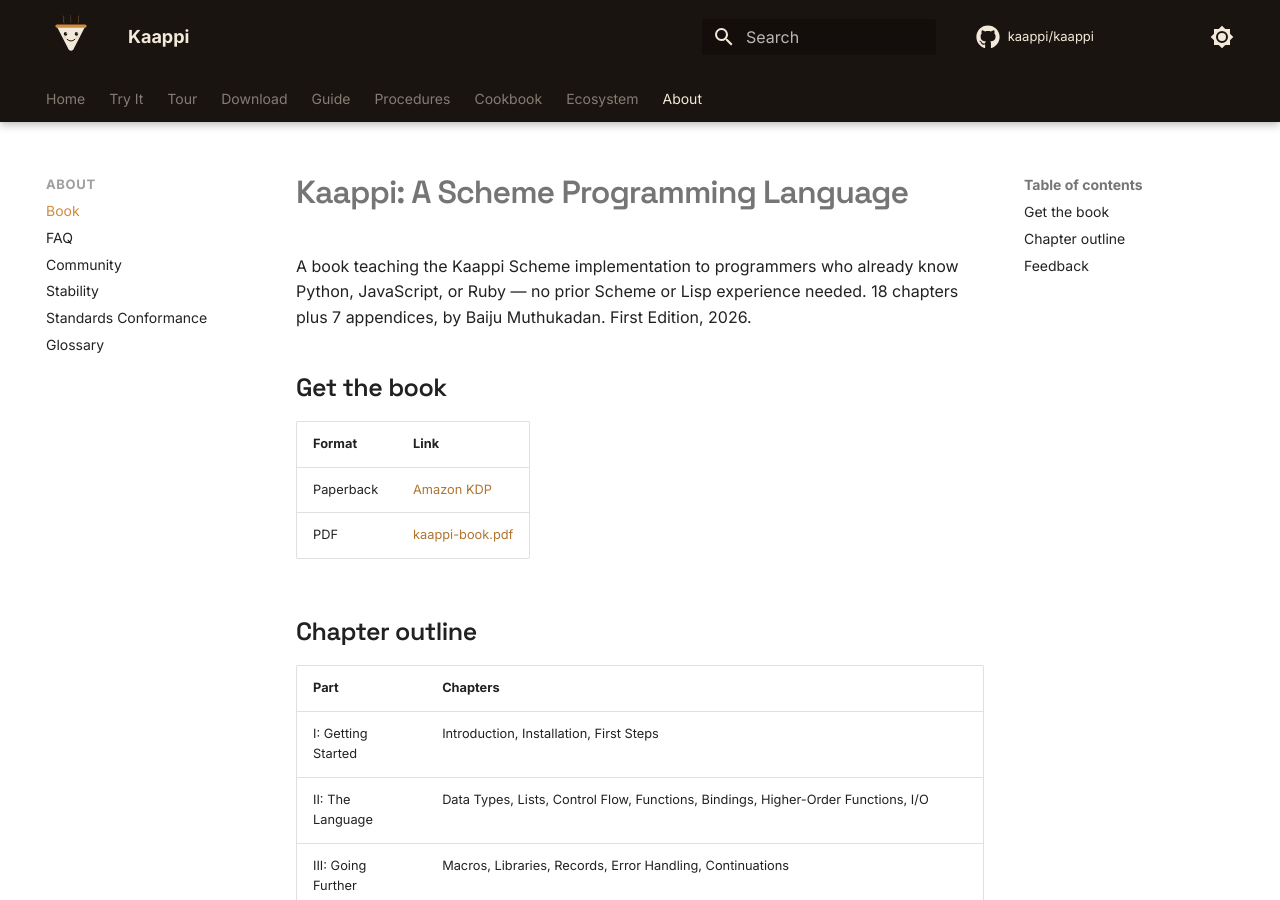
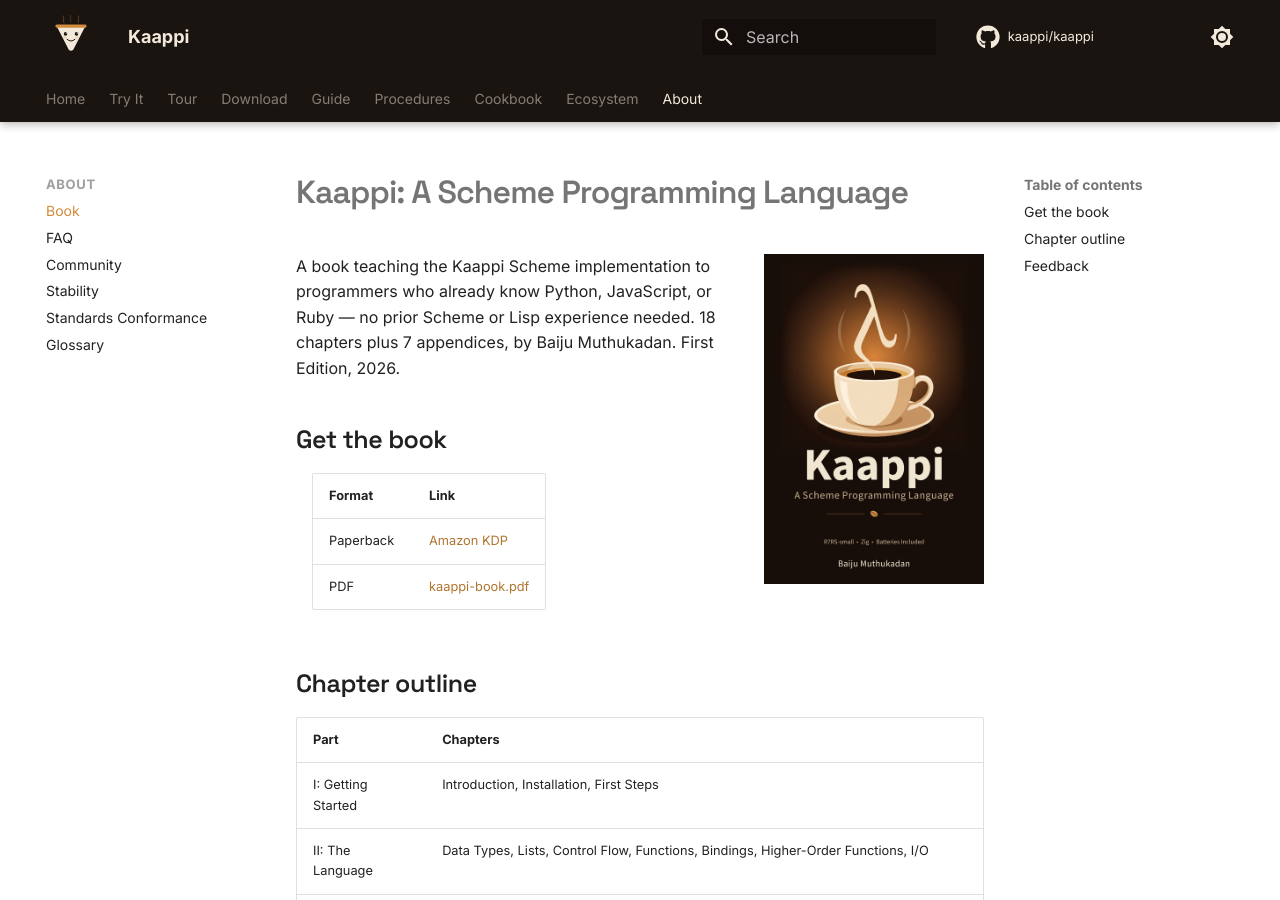
Before and after one commit to kaappi/kaappi.github.io, an MkDocs documentation site: the page built from docs/book.md, in a window 1280 px wide and 900 px high. Built offline with MkDocs 1.6.1 and Material for MkDocs 9.7.7, drawn with Linux system fonts in a browser that asks for light colours; comment, search, counter and statistics services are not loaded.

Commit message:
Add cover image to the Book page
Cropped from the KDP wrap cover (cover.tex) at the front-trim panel,
rendered clean without bleed or guides.

```diff
--- a/docs/book.md
+++ b/docs/book.md
@@ -1,4 +1,6 @@
 # Kaappi: A Scheme Programming Language
+
+![Kaappi: A Scheme Programming Language book cover](assets/book-cover.png){ width="220" align="right" }
 
 A book teaching the Kaappi Scheme implementation to programmers who already
 know Python, JavaScript, or Ruby — no prior Scheme or Lisp experience needed.
```
Also changed, not shown: docs/assets/book-cover.png (added).
